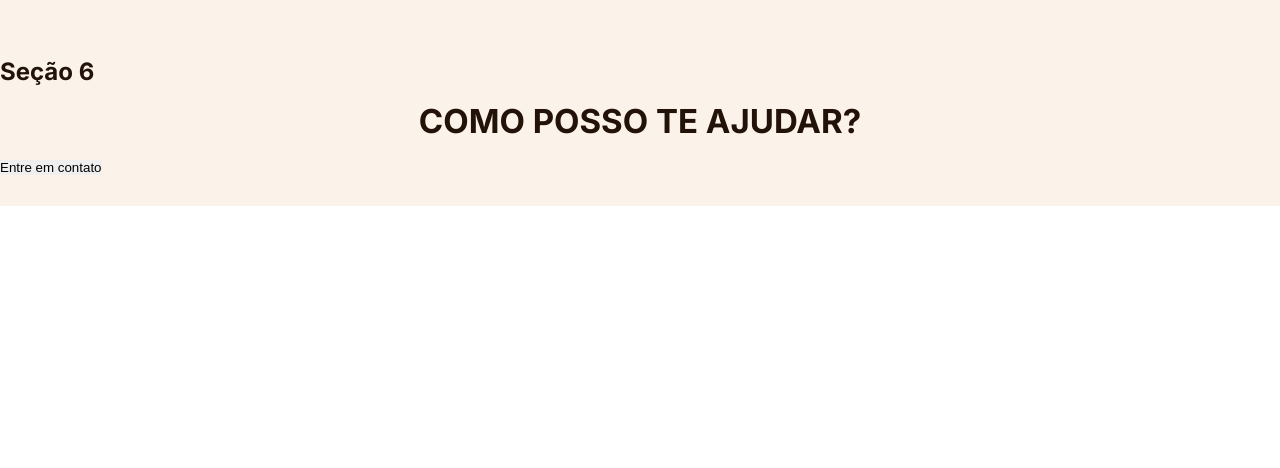
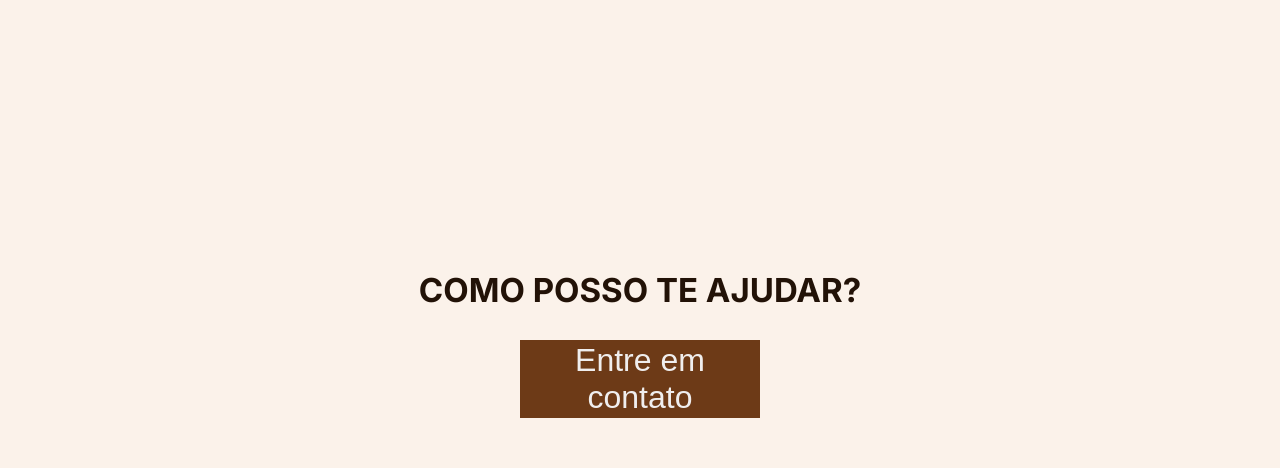
Before and after one commit to EDsnows/copywriter-lading-page, a plain HTML site: page index.html in a window 1280 px wide. Shown: the part 2799-3267 px from the top of the page. Before the commit the page ends 3005 px from the top, so only its background shows below. Drawn offline with Linux system fonts and the light colour scheme.

Commit message:
Estilização da seção 6 finalizada com funcionalidade JS

```diff
--- a/index.html
+++ b/index.html
@@ -22,7 +22,6 @@
 <body>
     <main>
         <section class="secao_1">
-            <!-- <h2>Seção 1</h2> -->
             <div class="demacacao__secao_1">
                 <div class="containerInformacoesSecao_1">
                     <div class="containerTituloSecao_1 bg-Estilo__containerTituloSecao_1">
@@ -49,7 +48,6 @@
         </section>
 
         <section class="secao_2">
-            <!-- <h2>Seção 2</h2> -->
             <div class="containerTextoTitulo">
                 <h2>Como posso impactar seu negócio?</h2>
             </div>
@@ -76,7 +74,6 @@
         </section>
 
         <section class="secao_3">
-            <!-- <h2>Seção 3</h2> -->
             <div class="containerTextoTitulo">
                 <h2>Marcas Impactadas</h2>
             </div>
@@ -120,7 +117,6 @@
         </section>
 
         <section class="secao_4">
-            <!-- <h2>Seção 4</h2> -->
             <div class="containerTextoTitulo">
                 <h2>O que meus outros clientes falam do meu trabalho</h2>
             </div>
@@ -153,7 +149,7 @@
 
                         <div class="containerDepoimentoCliente">
                             <p class="textoCliente">
-                                "Maquiagem"
+                                "Escreveu excelentes blogs para mim e seus conselhos de onde estava errando nas minhas vendas foi literal o ponta pé para meu negócio expandir além da minha cidade."
                                 <br><br>
                                 Fevereiro, 2024.
                             </p>
@@ -164,7 +160,6 @@
         </section>
 
         <section class="secao_5">
-            <!-- <h2>Seção 5</h2> -->
             <div class="containerTextoTitulo">
                 <h2>Quem sou eu?</h2>
             </div>
@@ -194,19 +189,14 @@
         </section>
 
         <section class="secao_6">
-            <h2>Seção 6</h2>
-            <div class="containerTextoTitulo">
-                <h2>Como posso te ajudar?</h2>
+            <div class="demarcacao_secao_6">
+                <div class="containerTextoTitulo">
+                    <h2>Como posso te ajudar?</h2>
+                </div>
+                <button type="button" id="buttonContato">Entre em contato</button>
             </div>
-
-            <button type="button">Entre em contato</button>
         </section>
-
-        <!-- <section class="secao_teste">
-            <div>
-                <div>div absolute</div>
-            </div>
-        </section> -->
     </main>
+    <script src="./src/js/index.js"></script>
 </body>
 </html>
--- a/src/css/section_6-style.css
+++ b/src/css/section_6-style.css
@@ -0,0 +1,30 @@
+section.secao_6{
+    width: 100%;
+    height: 90vh;
+}
+
+section.secao_6 .demarcacao_secao_6{
+    width: 100%;
+    height: 559px;
+    display: flex;
+    justify-content: center;
+    align-items: center;
+    flex-wrap: wrap;
+    flex-direction: column;
+}
+
+section.secao_6 .demarcacao_secao_6 button{
+    width: 240px;
+    height: 78px;
+    background-color: var(--primary);
+    color: #f0eeee;
+    font-size: 32px;
+    font-weight: 400;
+    margin-top: 15px;
+}
+
+section.secao_6 .demarcacao_secao_6 button:hover{
+    background-color: var(--secondary);
+    color: var(--text);
+    cursor: pointer;
+}
--- /dev/null
+++ b/src/js/index.js
@@ -0,0 +1,5 @@
+const meuBotao = document.getElementById('buttonContato');
+
+meuBotao.addEventListener('click', function() {
+    window.location.href = 'index.html';
+});
```
